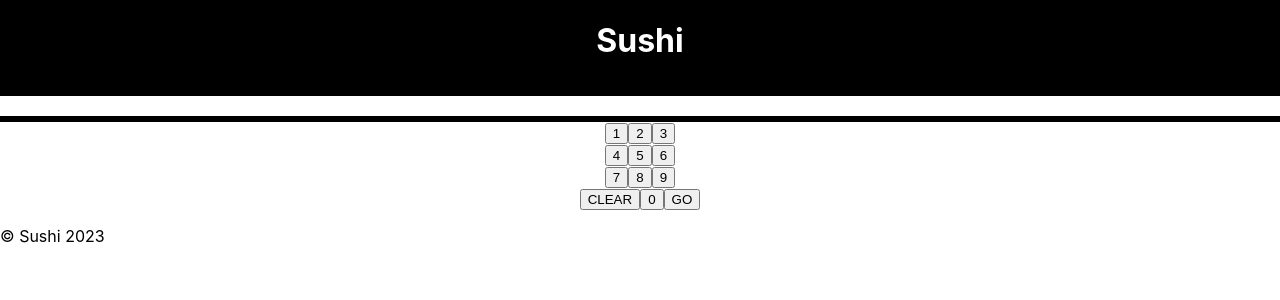
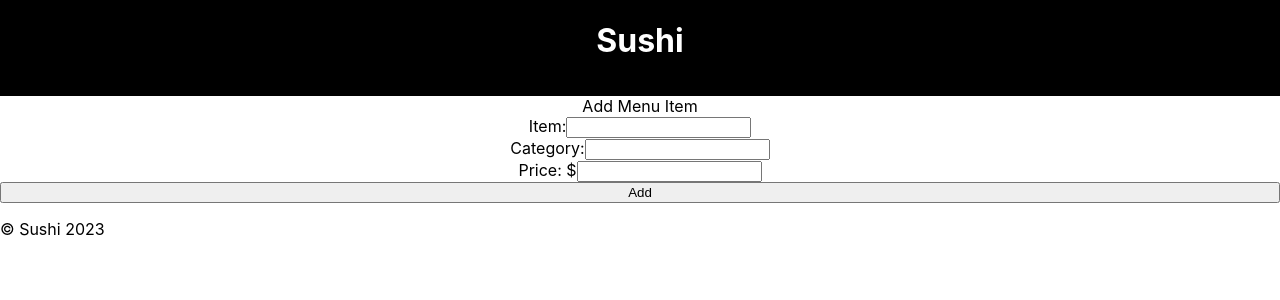
Before and after one commit to Saradawson/Sushi-POS, a React (Create React App) app: page /addItem in a window 1280 px wide. Shown: the top 300 px of the page. Built offline with nearby package versions, Linux system fonts and the light colour scheme.

Commit message:
loginForm updating state

```diff
--- a/src/App.js
+++ b/src/App.js
@@ -1,6 +1,8 @@
 import './App.css';
 import { useState, } from 'react';
+import { Route, Routes } from 'react-router-dom';
 import LoginForm from './components/LoginForm';
+import AddItemForm from './components/AddItem';
 
 function App() {
   const date = new Date();
@@ -12,7 +14,10 @@ function App() {
         <h1 style={{width:'100%', textAlign:'center'}}>Sushi</h1>
       </header>
       <main style={{textAlign:'center'}}>
-        <LoginForm />
+        <Routes>
+          <Route path='/' element={<LoginForm/>}/>
+          <Route path='/addItem' element={<AddItemForm/>}/>
+        </Routes>
       </main>
       <footer>
         <p>&copy; Sushi {year}</p>
--- a/src/components/AddItem.js
+++ b/src/components/AddItem.js
@@ -1,22 +1,34 @@
 import React from "react";
-import { useState, useEffect } from "react";
-import { useParams } from "react-router-dom";
+import { useState } from "react";
+
+const initialItemForm = {
+  name: '',
+  category: '',
+  price: `$${null}`
+}
 
 const AddItemForm = () => {
+  const [item, setItem] = useState(initialItemForm);
 
+  const handleChange = (event) => {
+    event.preventDefault();
+    const value = event.target.value;
+    const key = event.target.name;
+    setItem({...item, [key]: value});
+  }
 
     return (
         <div className="AddItemForm">
           <form id='addItemForm'>
             Add Menu Item
             <label>Item:
-              <input type='text' name='item'/>
+              <input type='text' name='name' onChange={handleChange}/>
             </label>
             <label>Category:
-              <input type='text' name='category'/>
+              <input type='text' name='category' onChange={handleChange}/>
             </label>
             <label>Price:
-              <input type='number' name='price'/>
+              $<input type='number' name='price' onChange={handleChange}/>
             </label>
             <button type='submit'>Add</button>
           </form>
--- a/src/components/LoginForm.js
+++ b/src/components/LoginForm.js
@@ -9,10 +9,9 @@ const initialLogin = {
 };
 
 const LoginForm = (() => {
+    const [login, setLogin] = useState(initialLogin);
 
-      const [login, setLogin] = useState(initialLogin);
-
-      const numberClick = (event) => {
+    const numberClick = (event) => {
         event.preventDefault();
         for (const [key, value] of Object.entries(login)){
           if(!value){
```
